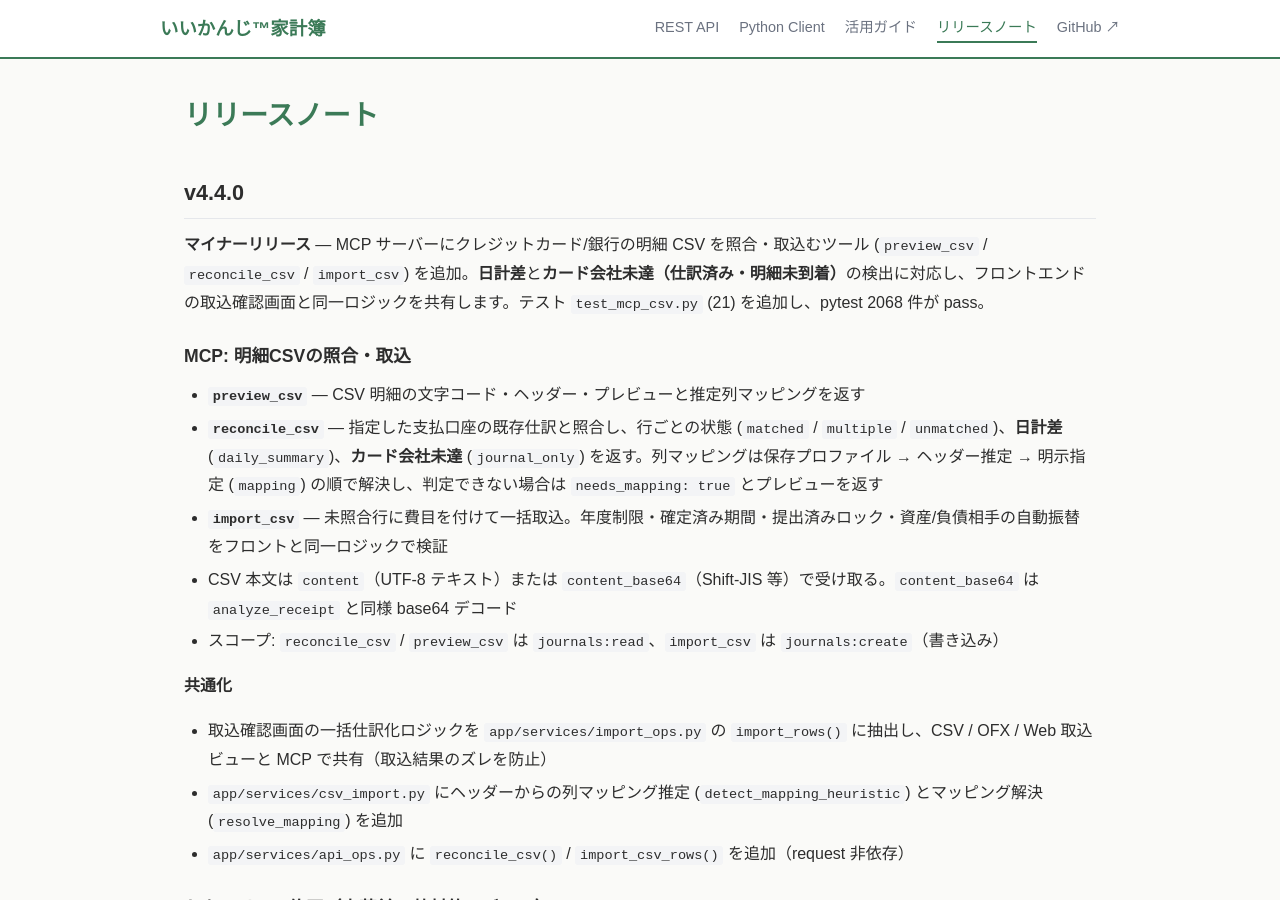
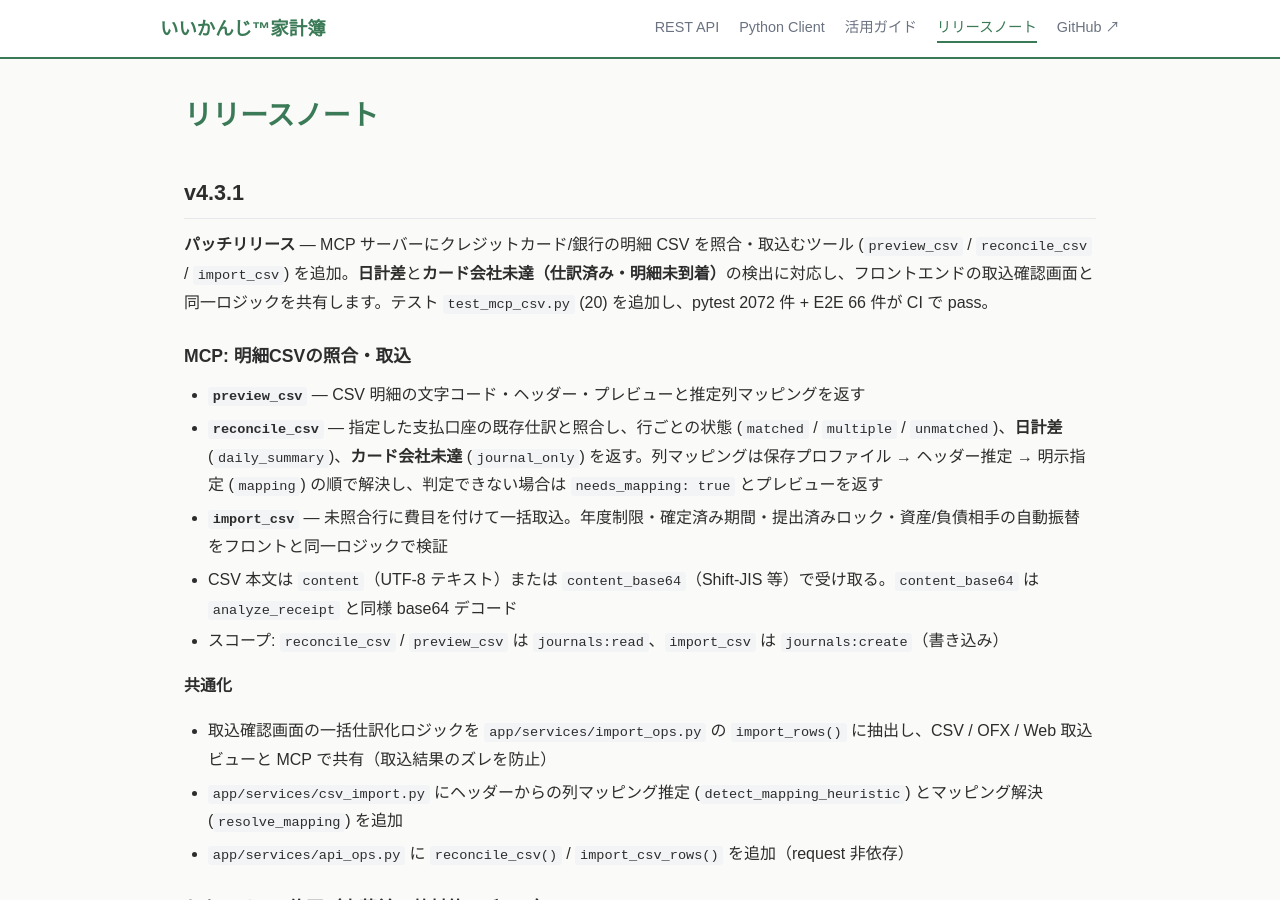
Before and after one commit to nananek/iikanji-kakeibo, a Jekyll site: the page built from docs/releases.md, in a window 1280 px wide and 900 px high. Built offline with Jekyll 4.4.1, drawn with Linux system fonts in a browser that asks for light colours.

Commit message:
docs: v4.3.1 リリースノート追加 + docker-compose.yml.example のイメージタグ更新
PR #471 の v4.4.0 ドラフトを v4.3.1 (パッチリリース) として採番し、テスト件数を CI 実測値 (test_mcp_csv 20 / pytest 2072 + E2E 66) に更新。

```diff
--- a/docs/releases.md
+++ b/docs/releases.md
@@ -5,9 +5,9 @@
 
 # リリースノート
 
-## v4.4.0
+## v4.3.1
 
-**マイナーリリース** — MCP サーバーにクレジットカード/銀行の明細 CSV を照合・取込むツール (`preview_csv` / `reconcile_csv` / `import_csv`) を追加。**日計差**と**カード会社未達（仕訳済み・明細未到着）**の検出に対応し、フロントエンドの取込確認画面と同一ロジックを共有します。テスト `test_mcp_csv.py` (21) を追加し、pytest 2068 件が pass。
+**パッチリリース** — MCP サーバーにクレジットカード/銀行の明細 CSV を照合・取込むツール (`preview_csv` / `reconcile_csv` / `import_csv`) を追加。**日計差**と**カード会社未達（仕訳済み・明細未到着）**の検出に対応し、フロントエンドの取込確認画面と同一ロジックを共有します。テスト `test_mcp_csv.py` (20) を追加し、pytest 2072 件 + E2E 66 件が CI で pass。
 
 ### MCP: 明細CSVの照合・取込
 
```
Also changed, not shown: 1 other file.
